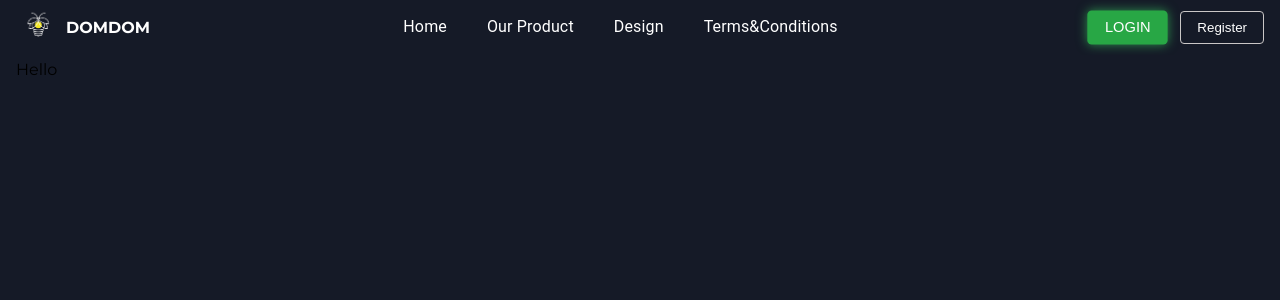
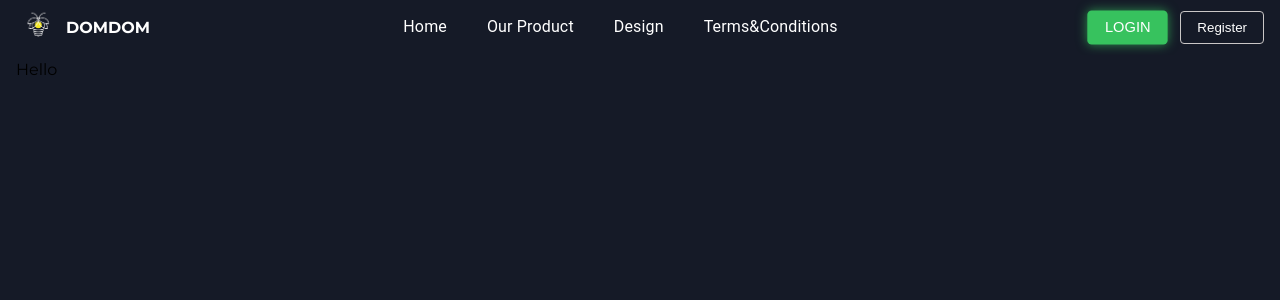
Before and after one commit to bichngoc55/fe-customshirt, a React (Create React App) app: page / in a window 1280 px wide. In both pictures the pointer is over the button "LOGIN". Shown: the top 300 px of the page. Built offline with nearby package versions, Linux system fonts and the light colour scheme.

Commit message:
Update navbar.css

```diff
--- a/src/components/NavBar/navBar.css
+++ b/src/components/NavBar/navBar.css
@@ -50,7 +50,6 @@
   padding: 0.5rem 1rem;
   border: none;
   border-radius: 4px;
-  /* background-color: #37c25e; */
   background-color: var(--button-color);
   width: 100%;
   color: white;
@@ -73,7 +72,7 @@
 
 .Login:hover,
 .Register:hover {
-  background-color: #28a745;
+  background-color: var(--button-color);
   box-shadow: 0 0 10px rgba(55, 194, 94, 0.7);
   transform: scale(1.1);
 }
```
